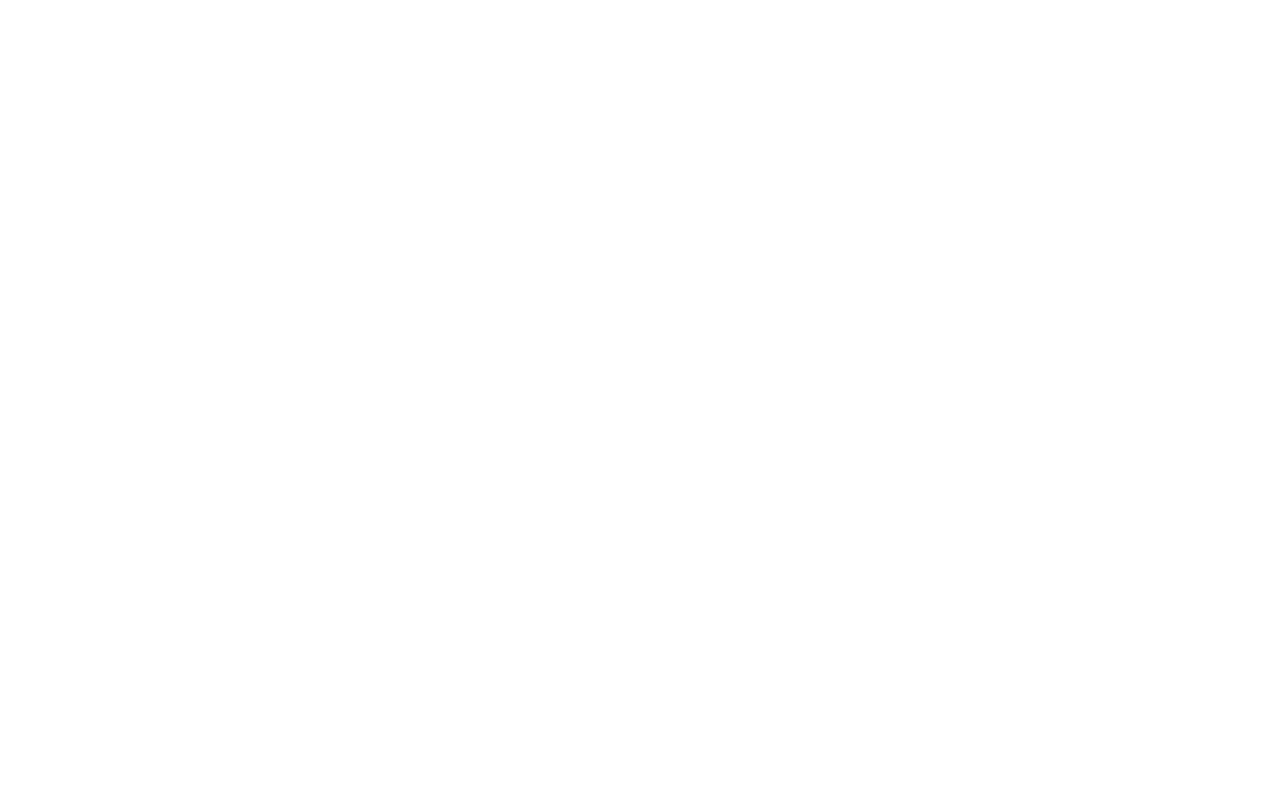
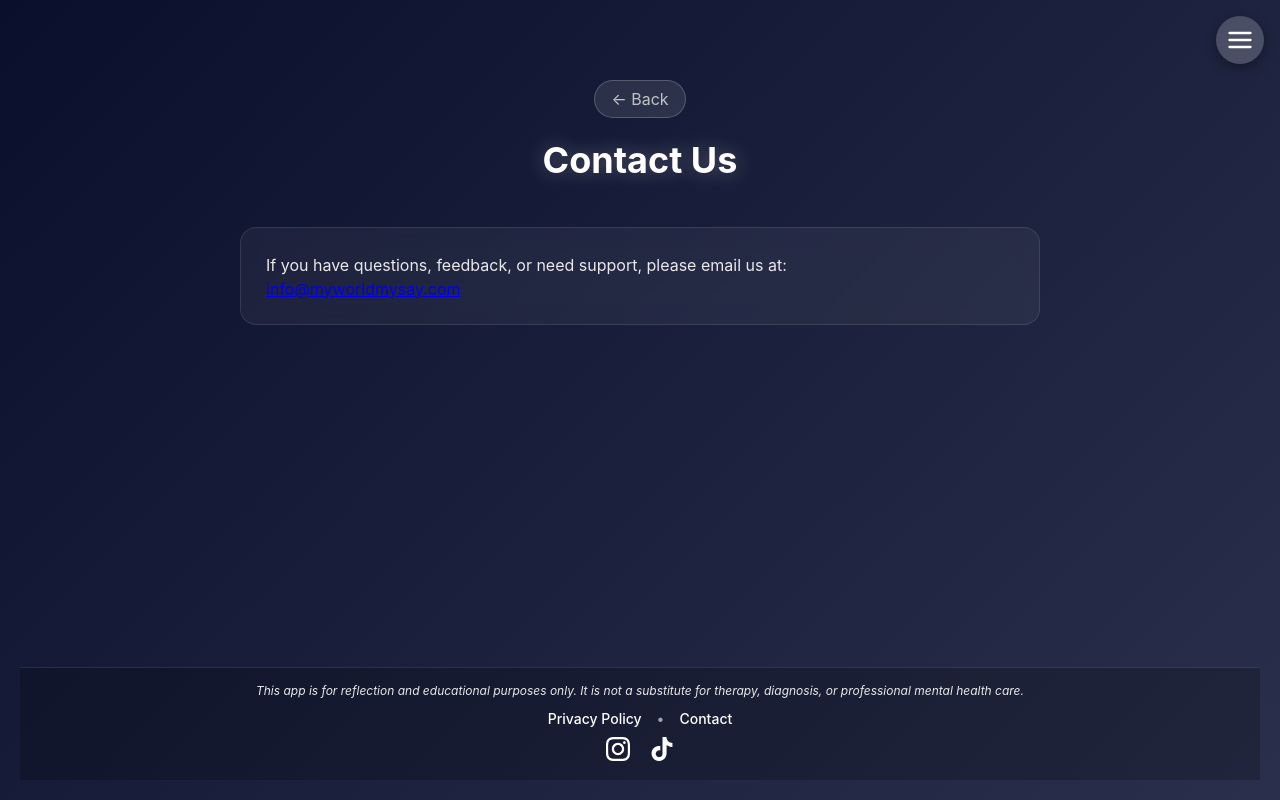
Before and after one commit to MWMS-LLC/main-poll-frontend, a React (Vite) app in the folder frontend/: page /contact in a window 1280 px wide. Before the commit this address had no page. Built offline with nearby package versions, Linux system fonts and the light colour scheme.

Commit message:
Fix footer links and category name formatting: Add Privacy/Contact pages, remove underscores from category names

```diff
--- a/frontend/src/App.jsx
+++ b/frontend/src/App.jsx
@@ -9,6 +9,8 @@
 import BeforeYouBegin from './pages/BeforeYouBegin.jsx'
 import FAQ from './pages/FAQ.jsx'
 import Help from './pages/Help.jsx'
+import Privacy from './pages/Privacy.jsx'
+import Contact from './pages/Contact.jsx'
 
 import Soundtrack from './pages/Soundtrack.jsx'
 
@@ -26,6 +28,8 @@
             <Route path="/before-you-begin" element={<BeforeYouBegin />} />
             <Route path="/faq" element={<FAQ />} />
             <Route path="/help" element={<Help />} />
+            <Route path="/privacy" element={<Privacy />} />
+            <Route path="/contact" element={<Contact />} />
 
             <Route path="/soundtrack" element={<Soundtrack />} />
           </Routes>
--- /dev/null
+++ b/frontend/src/pages/Contact.jsx
@@ -0,0 +1,164 @@
+import React from 'react'
+import { useNavigate } from 'react-router-dom'
+import HamburgerMenu from '../components/HamburgerMenu.jsx'
+import Footer from '../components/Footer.jsx'
+
+const Contact = () => {
+  const navigate = useNavigate()
+
+  return (
+    <div style={styles.container}>
+      {/* Hamburger Menu */}
+      <HamburgerMenu />
+
+      {/* Header Section */}
+      <div style={styles.headerSection}>
+        <div style={styles.backButton} onClick={() => navigate('/')}>
+          ← Back
+        </div>
+        <h1 style={styles.pageTitle}>Contact Us</h1>
+      </div>
+
+      {/* Content Section */}
+      <div style={styles.contentSection}>
+        <div style={styles.section}>
+          <p style={styles.text}>
+            If you have questions, feedback, or need support, please email us at:
+          </p>
+          <a href="mailto:info@myworldmysay.com" style={styles.emailLink}>
+            info@myworldmysay.com
+          </a>
+        </div>
+      </div>
+
+      {/* Footer */}
+      <Footer />
+    </div>
+  )
+}
+
+const styles = {
+  container: {
+    minHeight: '100vh',
+    display: 'flex',
+    flexDirection: 'column',
+    alignItems: 'center',
+    background: 'linear-gradient(135deg, #0A0F2B 0%, #1A1F3B 50%, #2A2F4B 100%)',
+    position: 'relative',
+    overflowY: 'auto',
+    padding: '20px'
+  },
+
+  headerSection: {
+    marginTop: '60px',
+    marginBottom: '30px',
+    textAlign: 'center',
+    width: '100%',
+    maxWidth: '800px'
+  },
+
+  backButton: {
+    color: 'rgba(255, 255, 255, 0.7)',
+    fontSize: '16px',
+    cursor: 'pointer',
+    marginBottom: '20px',
+    transition: 'all 0.2s ease',
+    display: 'inline-block',
+    padding: '8px 16px',
+    borderRadius: '20px',
+    background: 'rgba(255, 255, 255, 0.1)',
+    border: '1px solid rgba(255, 255, 255, 0.2)',
+    alignSelf: 'flex-start'
+  },
+
+  pageTitle: {
+    fontSize: '36px',
+    fontWeight: 'bold',
+    color: 'white',
+    marginBottom: '15px',
+    textShadow: '0 0 20px rgba(255, 255, 255, 0.3)'
+  },
+
+  contentSection: {
+    width: '100%',
+    maxWidth: '800px',
+    display: 'flex',
+    flexDirection: 'column',
+    gap: '25px',
+    marginBottom: '40px'
+  },
+
+  section: {
+    background: 'rgba(255, 255, 255, 0.05)',
+    borderRadius: '16px',
+    padding: '25px',
+    border: '1px solid rgba(255, 255, 255, 0.1)',
+    backdropFilter: 'blur(10px)'
+  },
+
+  sectionTitle: {
+    fontSize: '20px',
+    fontWeight: '600',
+    color: 'white',
+    marginBottom: '15px'
+  },
+
+  text: {
+    color: 'rgba(255, 255, 255, 0.9)',
+    fontSize: '16px',
+    lineHeight: '1.6',
+    margin: 0
+  },
+
+  contactMethods: {
+    display: 'flex',
+    flexDirection: 'column',
+    gap: '20px'
+  },
+
+  contactMethod: {
+    display: 'flex',
+    alignItems: 'center',
+    gap: '15px'
+  },
+
+  icon: {
+    fontSize: '24px',
+    flexShrink: 0
+  },
+
+  methodTitle: {
+    fontSize: '18px',
+    fontWeight: '600',
+    color: 'white',
+    marginBottom: '5px'
+  },
+
+  methodText: {
+    color: 'rgba(255, 255, 255, 0.8)',
+    fontSize: '14px',
+    margin: 0
+  },
+
+  helpList: {
+    display: 'flex',
+    flexDirection: 'column',
+    gap: '12px'
+  },
+
+  helpItem: {
+    display: 'flex',
+    alignItems: 'center',
+    gap: '10px',
+    color: 'rgba(255, 255, 255, 0.9)',
+    fontSize: '16px'
+  },
+
+  bullet: {
+    color: '#4ECDC4',
+    fontSize: '18px',
+    fontWeight: 'bold'
+  }
+}
+
+export default Contact
--- a/frontend/src/pages/Landing.jsx
+++ b/frontend/src/pages/Landing.jsx
@@ -206,6 +206,12 @@
       emoji: "✨"
     }
     return style
+  }
+
+  const formatCategoryName = (categoryName) => {
+    return categoryName
+      .replace(/_/g, ' ')  // Replace underscores with spaces
+      .replace(/\b\w/g, l => l.toUpperCase())  // Capitalize first letter of each word
   }
 
   if (loading) {
@@ -500,7 +506,7 @@
                   className="bubble-hover"
                 >
                   <div style={styles.bubbleEmoji}>{categoryStyle.emoji}</div>
-                  <div style={styles.bubbleText}>{category.category_name}</div>
+                  <div style={styles.bubbleText}>{formatCategoryName(category.category_name)}</div>
                 </button>
               </Tooltip>
             )
--- /dev/null
+++ b/frontend/src/pages/Privacy.jsx
@@ -0,0 +1,132 @@
+import React from 'react'
+import { useNavigate } from 'react-router-dom'
+import HamburgerMenu from '../components/HamburgerMenu.jsx'
+import Footer from '../components/Footer.jsx'
+
+const Privacy = () => {
+  const navigate = useNavigate()
+
+  return (
+    <div style={styles.container}>
+      {/* Hamburger Menu */}
+      <HamburgerMenu />
+
+      {/* Header Section */}
+      <div style={styles.headerSection}>
+        <div style={styles.backButton} onClick={() => navigate('/')}>
+          ← Back
+        </div>
+        <h1 style={styles.pageTitle}>Privacy Policy</h1>
+      </div>
+
+      {/* Content Section */}
+      <div style={styles.contentSection}>
+        <div style={styles.section}>
+          <p style={styles.text}>
+            We do not knowingly collect any personal information, including name, email, or any other personal information, from anyone.
+          </p>
+          <p style={styles.text}>
+            However, our app targets teens. If you are under 13, please do not use this app. If you believe a child under 13 has provided us with information, please contact us and we will promptly delete it.
+          </p>
+          <p style={styles.text}>
+            If you have any questions about this policy, please contact us at{' '}
+            <a href="mailto:info@myworldmysay.com" style={styles.emailLink}>
+              info@myworldmysay.com
+            </a>
+          </p>
+        </div>
+      </div>
+
+      {/* Footer */}
+      <Footer />
+    </div>
+  )
+}
+
+const styles = {
+  container: {
+    minHeight: '100vh',
+    display: 'flex',
+    flexDirection: 'column',
+    alignItems: 'center',
+    background: 'linear-gradient(135deg, #0A0F2B 0%, #1A1F3B 50%, #2A2F4B 100%)',
+    position: 'relative',
+    overflowY: 'auto',
+    padding: '20px'
+  },
+
+  headerSection: {
+    marginTop: '60px',
+    marginBottom: '30px',
+    textAlign: 'center',
+    width: '100%',
+    maxWidth: '800px'
+  },
+
+  backButton: {
+    color: 'rgba(255, 255, 255, 0.7)',
+    fontSize: '16px',
+    cursor: 'pointer',
+    marginBottom: '20px',
+    transition: 'all 0.2s ease',
+    display: 'inline-block',
+    padding: '8px 16px',
+    borderRadius: '20px',
+    background: 'rgba(255, 255, 255, 0.1)',
+    border: '1px solid rgba(255, 255, 255, 0.2)',
+    alignSelf: 'flex-start'
+  },
+
+  pageTitle: {
+    fontSize: '36px',
+    fontWeight: 'bold',
+    color: 'white',
+    marginBottom: '15px',
+    textShadow: '0 0 20px rgba(255, 255, 255, 0.3)'
+  },
+
+  contentSection: {
+    width: '100%',
+    maxWidth: '800px',
+    display: 'flex',
+    flexDirection: 'column',
+    gap: '25px',
+    marginBottom: '40px'
+  },
+
+  section: {
+    background: 'rgba(255, 255, 255, 0.05)',
+    borderRadius: '16px',
+    padding: '25px',
+    border: '1px solid rgba(255, 255, 255, 0.1)',
+    backdropFilter: 'blur(10px)'
+  },
+
+  sectionTitle: {
+    fontSize: '20px',
+    fontWeight: '600',
+    color: 'white',
+    marginBottom: '15px'
+  },
+
+  text: {
+    color: 'rgba(255, 255, 255, 0.9)',
+    fontSize: '16px',
+    lineHeight: '1.6',
+    margin: '0 0 20px 0'
+  },
+
+  dateText: {
+    color: 'rgba(255, 255, 255, 0.7)',
+    fontSize: '14px',
+    fontStyle: 'italic',
+    margin: '0 0 20px 0'
+  },
+
+  emailLink: {
+    color: '#4ECDC4',
+    textDecoration: 'underline'
+  }
+}
+
+export default Privacy
```
